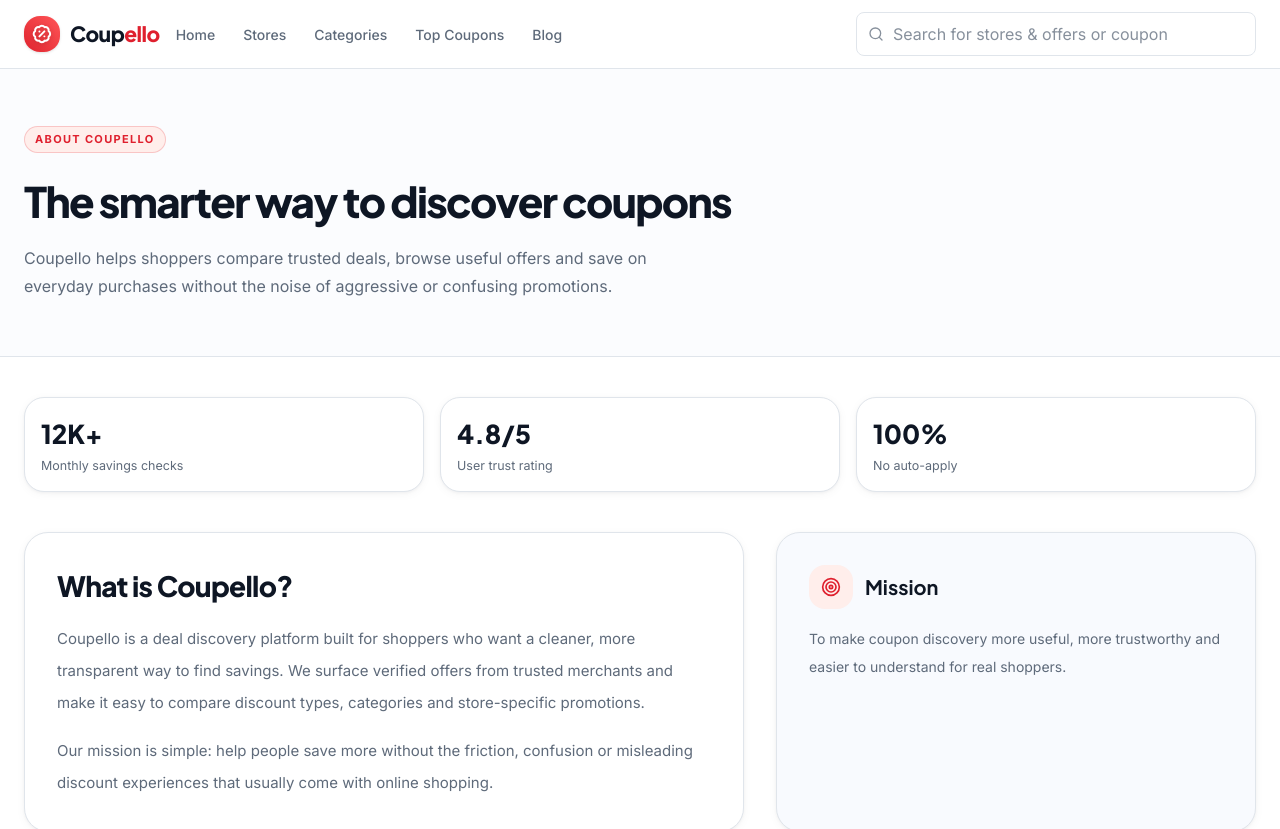
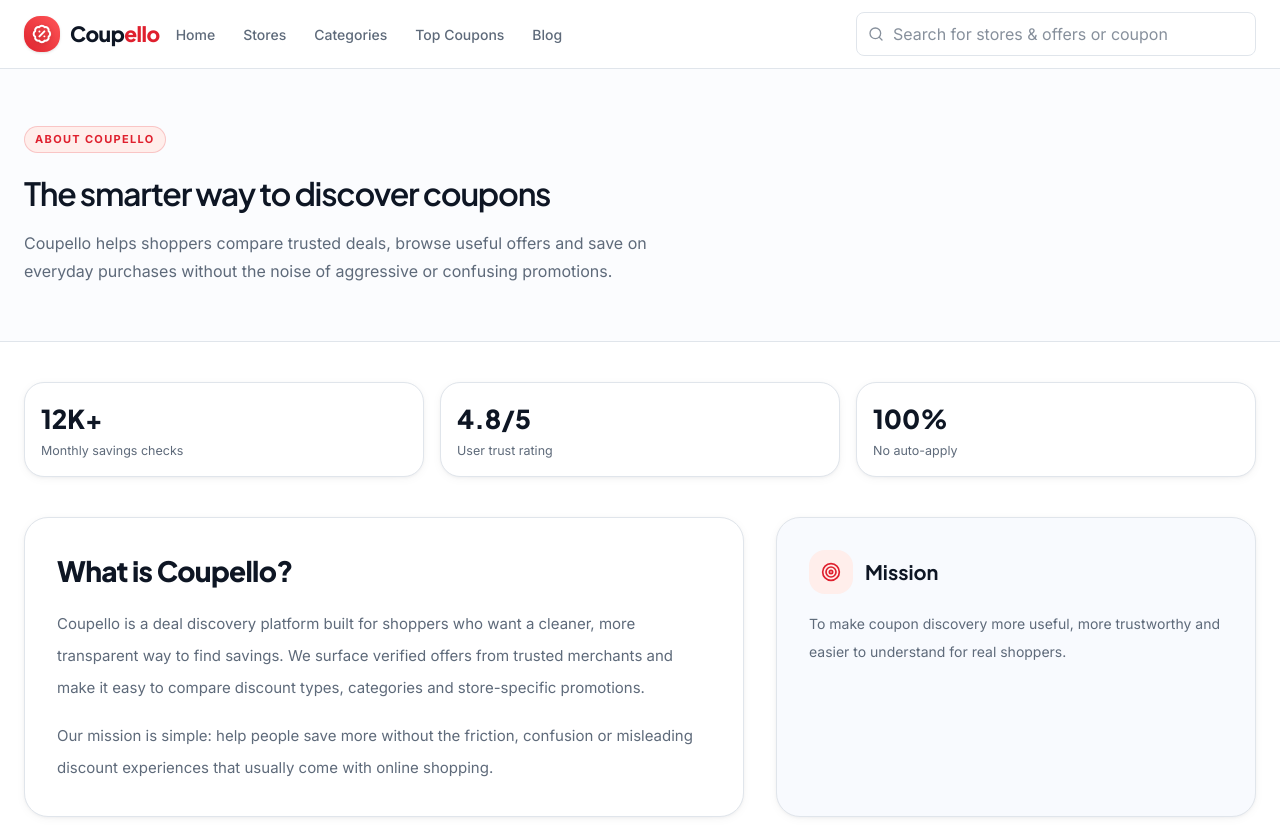
Before and after one commit to devrazzak/coupon-website, a Next.js app: page /en/about in a window 1280 px wide. Shown: the top 829 px of the page. Built offline with nearby package versions, Linux system fonts and the light colour scheme.

Commit message:
fix: update image handling and layout styles for improved performance and consistency

```diff
--- a/components/CouponModal.tsx
+++ b/components/CouponModal.tsx
@@ -75,12 +75,10 @@
 
         if (logoUrl) {
             return (
-                // eslint-disable-next-line @next/next/no-img-element
                 <img
                     src={logoUrl}
                     alt={`${name} logo`}
                     className="rounded-lg border border-border bg-card object-contain p-1"
-                    style={{ width: size * 2.2, height: size * 1.5 }}
                 />
             );
         }
--- a/components/public/PublicCouponRow.tsx
+++ b/components/public/PublicCouponRow.tsx
@@ -1,6 +1,6 @@
 'use client';
 
-import { BadgeCheck, Clock, Percent, Scissors } from 'lucide-react';
+import { BadgeCheck, Clock, Scissors } from 'lucide-react';
 
 import { StoreLogo, formatDiscount, formatExpiry } from '@/components/CouponModal';
 import type { PublicCoupon } from '@/utils/api/coupon';
@@ -20,7 +20,6 @@
                 <div className="flex items-center gap-3.5 md:w-[130px] md:shrink-0 md:flex-col md:items-start md:gap-2">
                     <StoreLogo coupon={coupon} />
                     <span className="inline-flex items-center gap-1 rounded-md bg-primary-light px-2 py-0.5 text-[11px] font-extrabold text-primary">
-                        <Percent className="h-3 w-3" />
                         {formatDiscount(coupon)}
                     </span>
                 </div>
--- a/components/public/page-layout.tsx
+++ b/components/public/page-layout.tsx
@@ -73,7 +73,7 @@
                                 {eyebrow}
                             </span>
                         )}
-                        <h1 className="mt-4 font-display text-[30px] font-extrabold tracking-[-0.04em] text-foreground md:text-[42px]">
+                        <h1 className="mt-4 font-display text-[24px] font-semibold tracking-[-0.04em] text-foreground md:text-[32px]">
                             {title}
                         </h1>
                         {description && (
```
Also changed, not shown: 1 other file (tests, documents, lock files or other folders).
